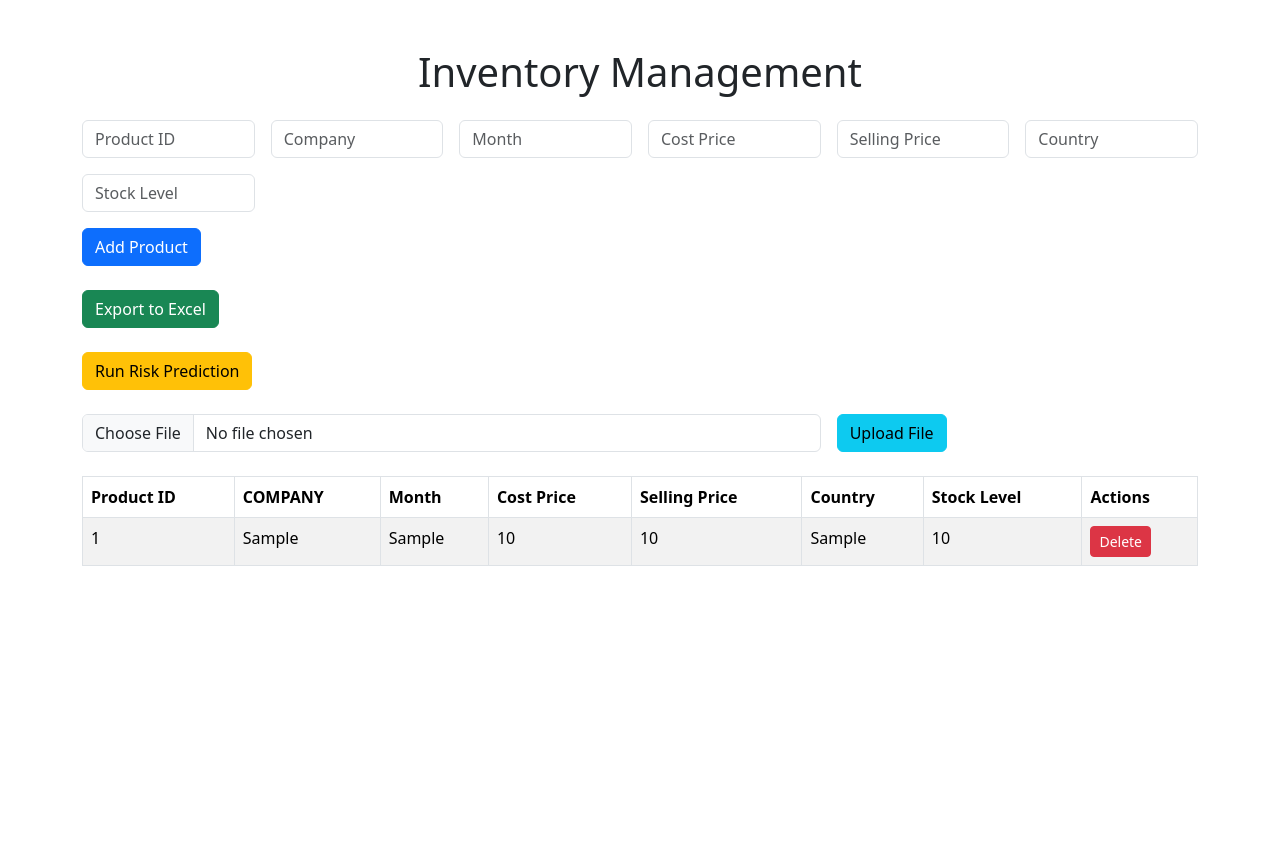
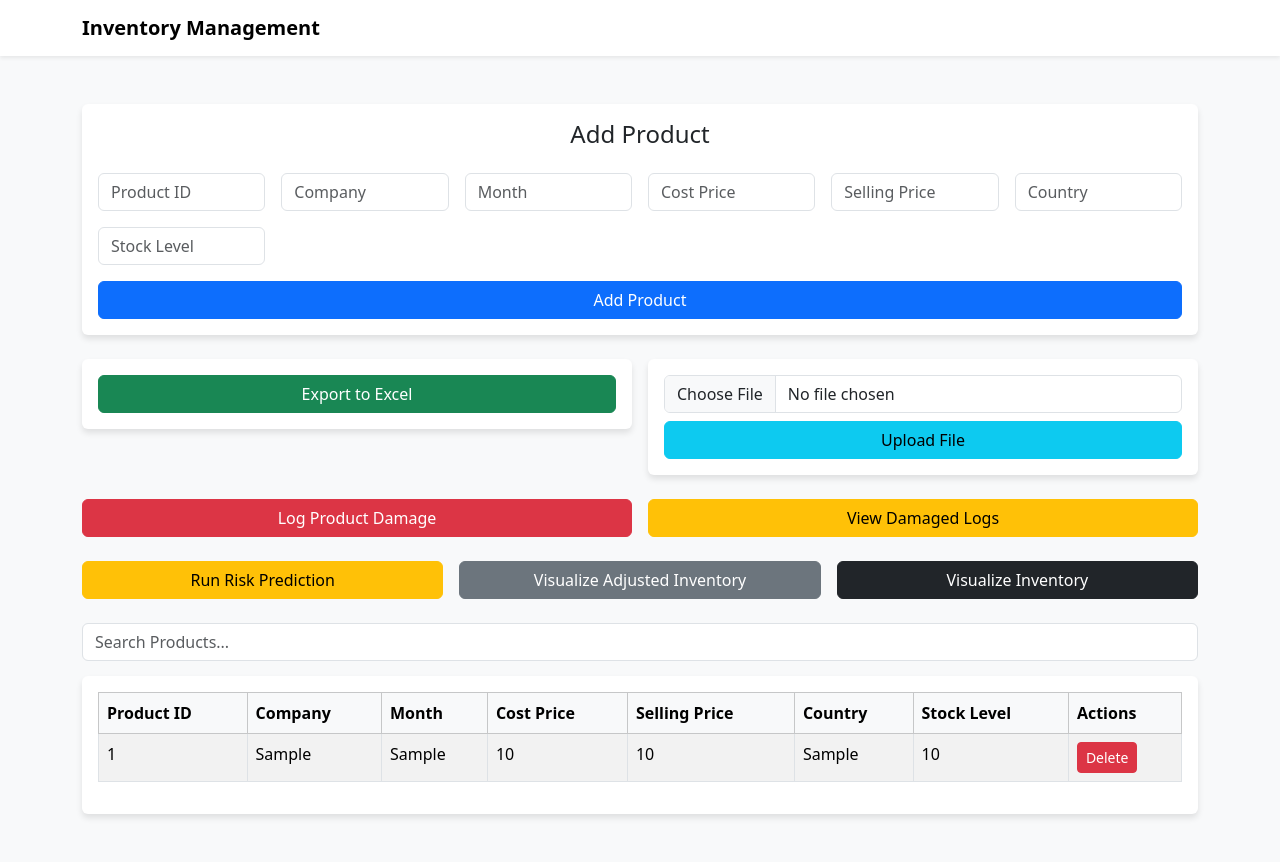
Before and after one commit to Charan908515/AI-driven-supply-chain-disruption-predictor-and-inventory-optimization, a Flask app: page / in a window 1280 px wide. Before the commit the page ends 566 px from the top, so only its background shows below. Run offline with Flask 3, Linux system fonts and the light colour scheme; tables that the repository leaves empty hold one stand-in row (values such as "Sample post"); parts of the project's set-up code (start-up, migrations or seed data) failed here and were passed over.

Commit message:
Update index.html

```diff
--- a/MileStone-3/templates/index.html
+++ b/MileStone-3/templates/index.html
@@ -5,13 +5,36 @@
     <meta name="viewport" content="width=device-width, initial-scale=1.0">
     <title>Inventory Management</title>
     <link rel="stylesheet" href="https://cdn.jsdelivr.net/npm/bootstrap@5.3.0-alpha1/dist/css/bootstrap.min.css">
+    <style>
+        body {
+            background-color: #f8f9fa;
+        }
+        .card {
+            box-shadow: 0 4px 6px rgba(0, 0, 0, 0.1);
+            border: none;
+        }
+        .table-container {
+            overflow-x: auto;
+        }
+        .search-bar {
+            margin-bottom: 15px;
+        }
+    </style>
 </head>
 <body>
+    <!-- Navbar -->
+    <nav class="navbar navbar-expand-lg navbar-light bg-white shadow-sm">
+        <div class="container">
+            <a class="navbar-brand fw-bold" href="#">Inventory Management</a>
+        </div>
+    </nav>
+
     <div class="container my-5">
-        <h1 class="text-center">Inventory Management</h1>
-
         <!-- Add Product Form -->
-        <form action="/add" method="POST" class="my-4">
+        <div class="card mb-4">
+            <div class="card-body">
+                <h4 class="card-title text-center mb-4">Add Product</h4>
+                <form action="/add" method="POST">
                     <div class="row g-3">
                         <div class="col-md-2">
                             <input type="text" name="product_id" class="form-control" placeholder="Product ID" required>
@@ -35,36 +58,75 @@
                             <input type="number" name="stock_level" class="form-control" placeholder="Stock Level" required>
                         </div>
                     </div>
-            <button type="submit" class="btn btn-primary mt-3">Add Product</button>
+                    <button type="submit" class="btn btn-primary mt-3 w-100">Add Product</button>
                 </form>
-
-        <!-- Export to Excel Button -->
-        <form action="/export" method="POST" class="my-4">
-            <button type="submit" class="btn btn-success">Export to Excel</button>
-        </form>
-        <div class="my-4">
-            <a href="/run_prediction" class="btn btn-warning">Run Risk Prediction</a>
+            </div>
         </div>
 
-        <!-- Import CSV File -->
-        <form action="/import" method="POST" enctype="multipart/form-data" class="my-4">
-            <div class="row g-3">
-                <div class="col-md-8">
-                    <input type="file" name="file" class="form-control" accept=".csv,.xlsx" required>
+        <!-- Import/Export Buttons -->
+        <div class="row g-3 mb-4">
+            <div class="col-md-6">
+                <div class="card">
+                    <div class="card-body text-center">
+                        <form action="/export" method="POST">
+                            <button type="submit" class="btn btn-success w-100">
+                                Export to Excel
+                            </button>
+                        </form>
+                    </div>
+                </div>
+            </div>
+            <div class="col-md-6">
+                <div class="card">
+                    <div class="card-body text-center">
+                        <form action="/import" method="POST" enctype="multipart/form-data">
+                            <input type="file" name="file" class="form-control mb-2" accept=".csv,.xlsx" required>
+                            <button type="submit" class="btn btn-info w-100">
+                                Upload File
+                            </button>
+                        </form>
+                    </div>
+                </div>
+            </div>
+        </div>
+
+        <!-- Navigation to Damage Log Pages -->
+        <div class="row g-3 mb-4">
+            <div class="col-md-6">
+                <a href="/log_damage" class="btn btn-danger w-100">Log Product Damage</a>
+            </div>
+            <div class="col-md-6">
+                <a href="/damaged_logs" class="btn btn-warning w-100">View Damaged Logs</a>
+            </div>
+        </div>
+
+        <!-- Visualization & Risk Prediction -->
+        <div class="row g-3 mb-4">
+            <div class="col-md-4">
+                <a href="/run_prediction" class="btn btn-warning w-100">Run Risk Prediction</a>
             </div>
             <div class="col-md-4">
-                    <button type="submit" class="btn btn-info">Upload File</button>
+                <a href="/visualize/adjusted_inventory" class="btn btn-secondary w-100">Visualize Adjusted Inventory</a>
+            </div>
+            <div class="col-md-4">
+                <a href="/visualize/inventory" class="btn btn-dark w-100">Visualize Inventory</a>
             </div>
         </div>
-        </form>
 
+        <!-- Search Bar -->
+        <div class="search-bar">
+            <input type="text" id="search" class="form-control" placeholder="Search Products...">
+        </div>
 
         <!-- Products Table -->
+        <div class="card">
+            <div class="card-body">
+                <div class="table-container">
                     <table class="table table-bordered table-striped">
-            <thead>
+                        <thead class="table-light">
                             <tr>
                                 <th>Product ID</th>
-                    <th>COMPANY</th>
+                                <th>Company</th>
                                 <th>Month</th>
                                 <th>Cost Price</th>
                                 <th>Selling Price</th>
@@ -77,7 +139,7 @@
                             {% for product in products %}
                             <tr>
                                 <td>{{ product[0] }}</td>
-                    <td>{{product[1]}}</td>
+                                <td>{{ product[1] }}</td>
                                 <td>{{ product[2] }}</td>
                                 <td>{{ product[3] }}</td>
                                 <td>{{ product[4] }}</td>
@@ -93,6 +155,20 @@
                         </tbody>
                     </table>
                 </div>
+            </div>
+        </div>
+    </div>
+
     <script src="https://cdn.jsdelivr.net/npm/bootstrap@5.3.0-alpha1/dist/js/bootstrap.bundle.min.js"></script>
+    <script>
+        document.getElementById("search").addEventListener("input", function () {
+            const filter = this.value.toLowerCase();
+            const rows = document.querySelectorAll("table tbody tr");
+            rows.forEach(row => {
+                const text = row.textContent.toLowerCase();
+                row.style.display = text.includes(filter) ? "" : "none";
+            });
+        });
+    </script>
 </body>
 </html>
```
Lines whose indentation alone changed are shown as unchanged.
